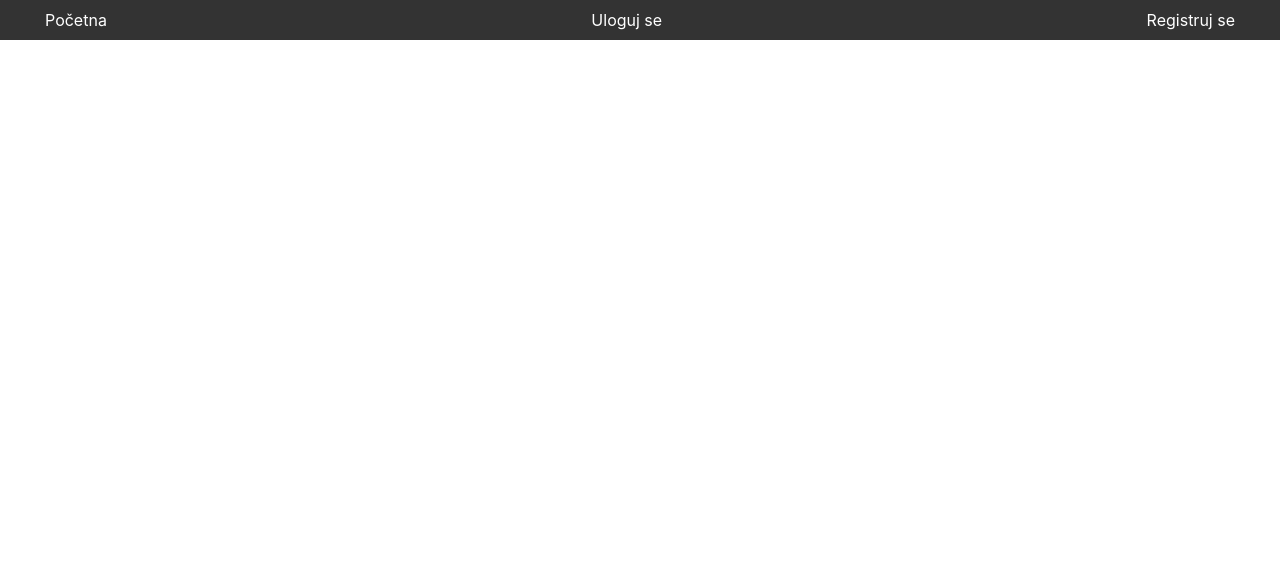
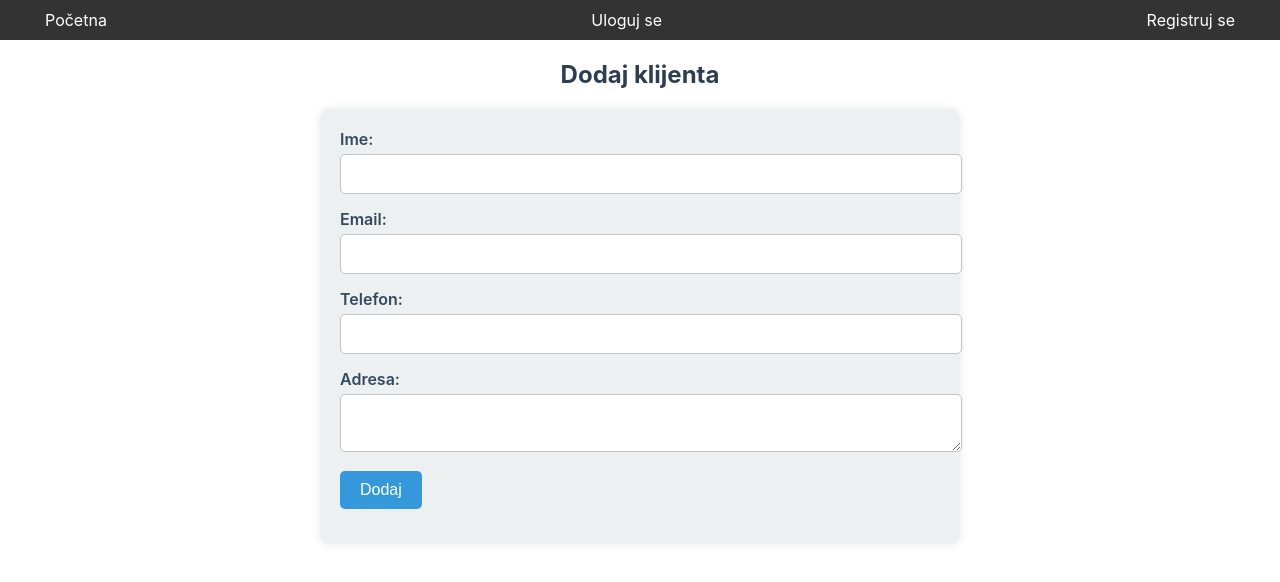
Before and after one commit to strastveno/crm, a React (Create React App) app: page /dodaj in a window 1280 px wide. Shown: the top 582 px of the page. Built offline with nearby package versions, Linux system fonts and the light colour scheme; no server answers.

Commit message:
mogucnost dodavanja klijenata

```diff
--- a/src/App.css
+++ b/src/App.css
@@ -171,3 +171,84 @@ th {
 tr:hover {
   background-color: #f5f5f5;
 }
+
+.actions-container {
+  margin-bottom: 15px;
+}
+
+.dodaj-btn {
+  background-color: #007BFF;
+  color: white;
+  padding: 10px 15px;
+  border: none;
+  border-radius: 4px;
+  text-decoration: none;
+  cursor: pointer;
+  transition: background-color 0.3s;
+
+  &:hover {
+      background-color: #0056b3;
+  }
+}
+
+/* Dodaj.css */
+h2 {
+  font-size: 24px;
+  margin-bottom: 20px;
+  color: #2C3E50;
+  text-align: center;
+}
+
+form {
+  max-width: 600px;
+  margin: 0 auto;
+  background-color: #ECF0F1;
+  border-radius: 10px;
+  padding: 20px;
+  box-shadow: 0px 0px 10px rgba(0, 0, 0, 0.1);
+}
+
+form div {
+  margin-bottom: 15px;
+}
+
+label {
+  display: block;
+  margin-bottom: 5px;
+  color: #34495E;
+  font-weight: 600;
+}
+
+input[type="text"],
+input[type="email"],
+textarea {
+  width: 100%;
+  padding: 10px;
+  border: 1px solid #BDC3C7;
+  border-radius: 5px;
+  font-size: 16px;
+  color: #7F8C8D;
+  transition: border-color 0.3s;
+}
+
+input[type="text"]:focus,
+input[type="email"]:focus,
+textarea:focus {
+  border-color: #3498DB;
+  outline: none;
+}
+
+button {
+  padding: 10px 20px;
+  background-color: #3498DB;
+  border: none;
+  border-radius: 5px;
+  color: #FFF;
+  font-size: 16px;
+  cursor: pointer;
+  transition: background-color 0.3s;
+}
+
+button:hover {
+  background-color: #2980B9;
+}
--- a/src/App.js
+++ b/src/App.js
@@ -8,6 +8,7 @@ import Navbar from './Navbar';
 import { useEffect, useState } from 'react';
 import Klijenti from './Klijenti';
 import axios from 'axios';
+import Dodaj from './Dodaj';
 
 function App() {
   const [token,setToken]=useState(null);
@@ -39,6 +40,7 @@ function App() {
                     <Route path="/klijenti" element={ <Klijenti klijenti={klijenti} />}> </Route>
 
 
+                    <Route path="/dodaj" element={ <Dodaj setKlijenti={setKlijenti}/>}></Route>
 
                     <Route path="/login" element={ <Login setToken={setToken}/>}></Route>
 
--- /dev/null
+++ b/src/Dodaj.jsx
@@ -0,0 +1,67 @@
+// Dodaj.js
+import React, { useState } from 'react';
+import axios from 'axios';
+import { useNavigate } from 'react-router-dom';
+
+function Dodaj({ setKlijenti }) {
+    const [name, setName] = useState('');
+    const [email, setEmail] = useState('');
+    const [phone, setPhone] = useState('');
+    const [address, setAddress] = useState('');
+
+    const navigate = useNavigate();
+
+    const handleSubmit = async (e) => {
+        e.preventDefault();
+
+        try {
+            const authToken = sessionStorage.getItem('auth_token');
+
+            const response = await axios.post('http://127.0.0.1:8000/api/klijents', {
+                name, email, phone, address
+            }, {
+                headers: {
+                    'Authorization': `Bearer ${authToken}`
+                }
+            });
+
+
+            setKlijenti(prevKlijenti => [...prevKlijenti, response.data]);
+
+
+            navigate('/klijenti');
+
+        } catch (error) {
+            console.error("Greška prilikom dodavanja klijenta:", error);
+        }
+    }
+
+    return (
+        <div>
+            <h2>Dodaj klijenta</h2>
+            <form onSubmit={handleSubmit}>
+                <div>
+                    <label>Ime:</label>
+                    <input type="text" value={name} onChange={e => setName(e.target.value)} required />
+                </div>
+                <div>
+                    <label>Email:</label>
+                    <input type="email" value={email} onChange={e => setEmail(e.target.value)} required />
+                </div>
+                <div>
+                    <label>Telefon:</label>
+                    <input type="text" value={phone} onChange={e => setPhone(e.target.value)} required />
+                </div>
+                <div>
+                    <label>Adresa:</label>
+                    <textarea value={address} onChange={e => setAddress(e.target.value)} required></textarea>
+                </div>
+                <div>
+                    <button type="submit">Dodaj</button>
+                </div>
+            </form>
+        </div>
+    );
+}
+
+export default Dodaj;
--- a/src/Klijenti.jsx
+++ b/src/Klijenti.jsx
@@ -1,4 +1,5 @@
 import React, { useState } from 'react';
+import { Link } from 'react-router-dom';
 
 function Klijenti({ klijenti }) {
     const [searchTerm, setSearchTerm] = useState('');
@@ -12,6 +13,9 @@ function Klijenti({ klijenti }) {
 
     return (
         <div className="klijenti-container">
+             <div className="actions-container">
+                <Link to="/dodaj" className="dodaj-btn">Dodaj</Link>
+            </div>
             <div className="search-container">
                 <input
                     type="text"
```
